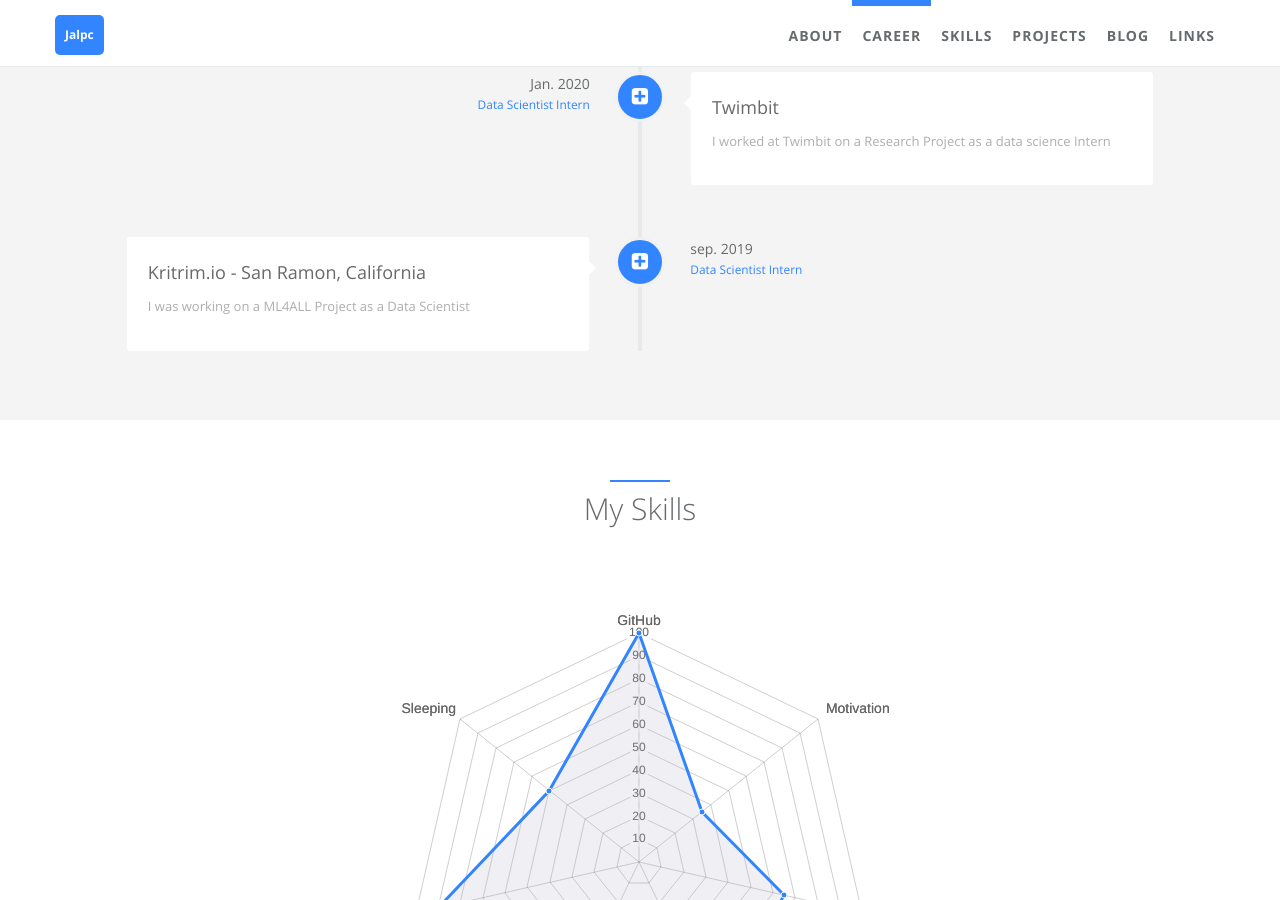
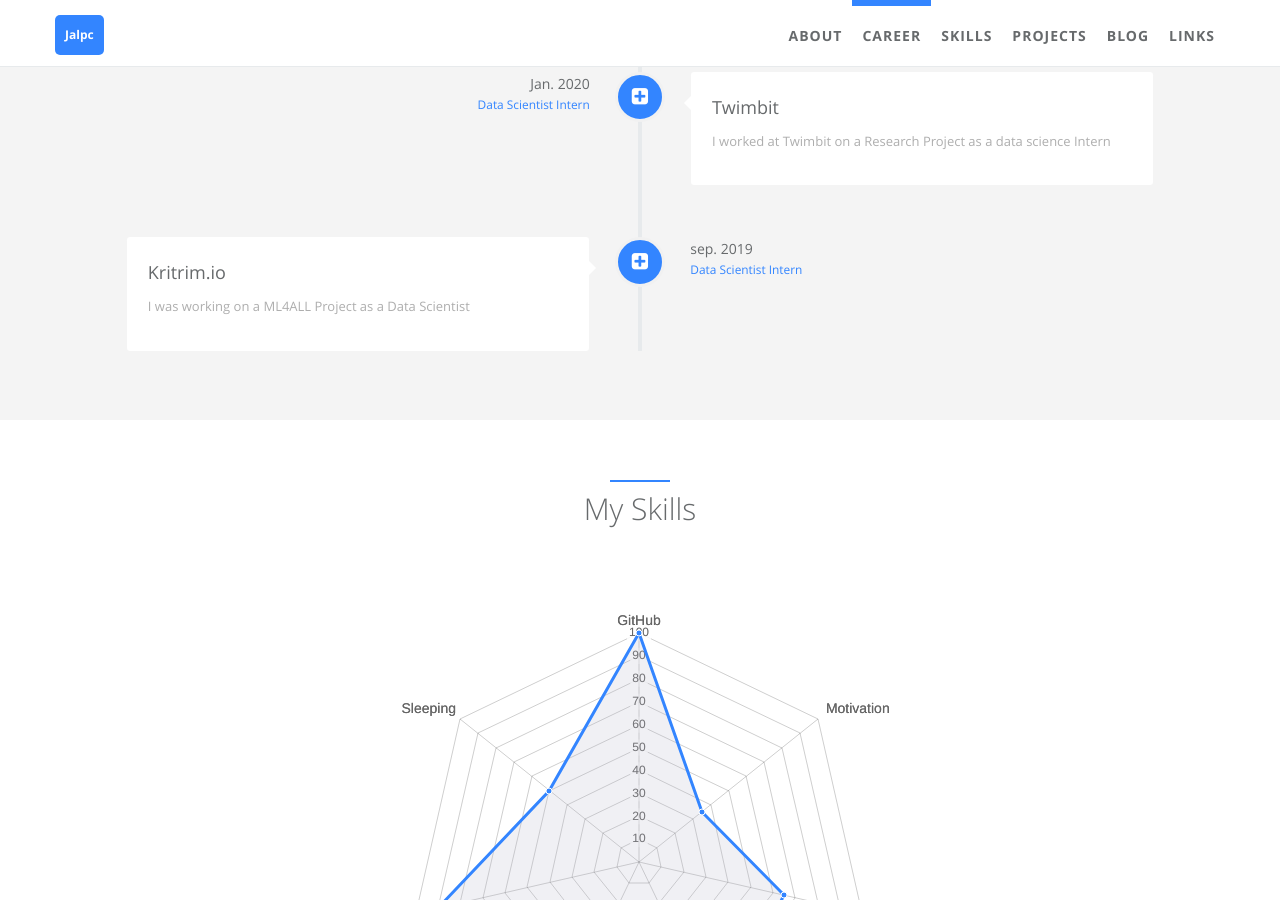
Before and after one commit to mounicarajput/modern-whale, a Jekyll site: the page built from index.html, in a window 1280 px wide and 900 px high, scrolled down 1169 px. Built offline with Jekyll 4.4.1, drawn with Linux system fonts in a browser that asks for light colours.

Commit message:
careers.yml: updated detail in name

```diff
--- a/_data/index/careers.yml
+++ b/_data/index/careers.yml
@@ -27,7 +27,7 @@
   icon: fa-plus-square
   present: false
 - name:
-    detail: 'Kritrim.io - San Ramon, California'
+    detail: 'Kritrim.io '
     i18n: lorem-ipsum
   desc:
     detail: I was working on a ML4ALL Project as a Data Scientist
```
